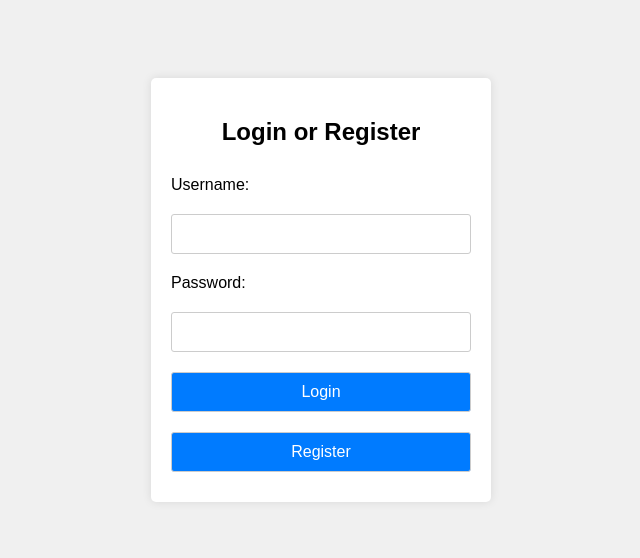
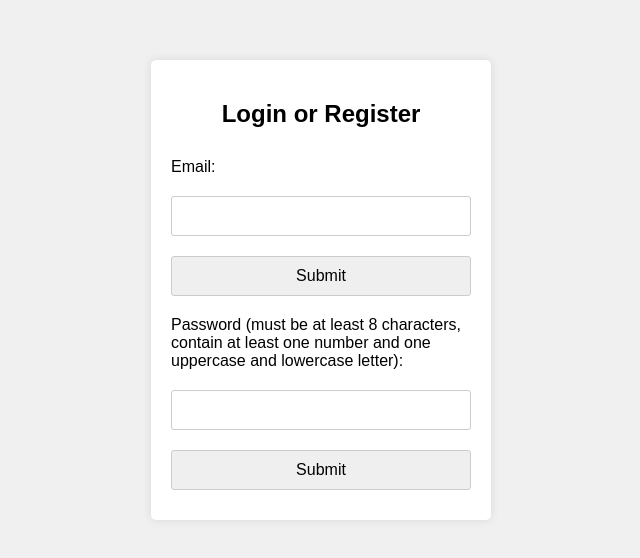
Before and after one commit to Shiva23MCA2006/Project-1_E-commerce_website, a plain HTML site: page login.html in a window 1280 px wide. Shown: the part 110-668 px from the top of the page, without its empty margins (319-959 px from the left). Drawn offline with Linux system fonts and the light colour scheme.

Commit message:
Update login.html

```diff
--- a/login.html
+++ b/login.html
@@ -37,32 +37,29 @@
         border-radius: 3px;
         font-size: 1em;
     }
-    .form-container button {
-        background-color: #007bff;
-        color: #fff;
-        cursor: pointer;
-        transition: background-color 0.3s ease;
-    }
+
     .form-container button:hover {
         background-color: #0056b3;
     }
 </style>
 </head>
 <body>
-
-<div class="form-container">
-    <h2>Login or Register</h2>
-    <form action="#" method="post">
-        <label for="username">Username:</label>
-        <input type="text" id="username" name="username" required>
-
-        <label for="password">Password:</label>
-        <input type="password" id="password" name="password" required>
-
-        <button type="submit">Login</button>
-        <button type="submit">Register</button>
-    </form>
-</div>
+    <div class="form-container">
+        <h2>Login or Register</h2>
+        <form action="#" method="post">
+    <form>
+        <label for="email">Email:</label>
+        <input type="email" id="email" name="email" required
+               pattern="[a-zA-Z0-9._%+-]+@[a-zA-Z0-9.-]+\.[a-zA-Z]{2,}$">
+        <input type="submit">
+      </form>
+      <form>
+        <label for="password">Password (must be at least 8 characters, contain at least one number and one uppercase and lowercase letter):</label>
+        <input type="password" id="password" name="password" required
+               pattern="(?=.*\d)(?=.*[a-z])(?=.*[A-Z]).{8,}">
+        <input type="submit">
+      </form>
+    </div>
 
 </body>
 </html>
```
